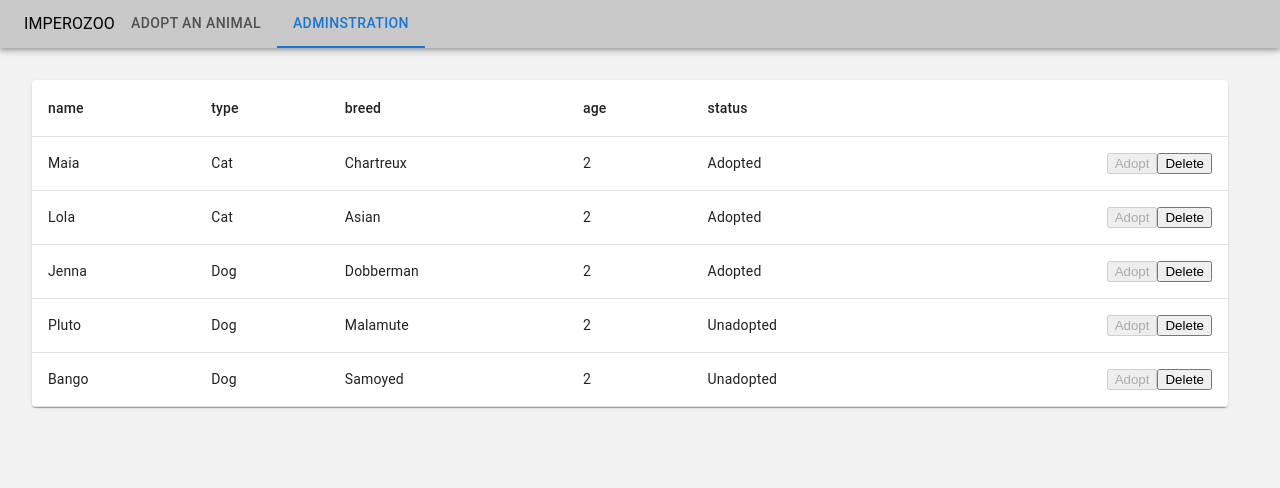
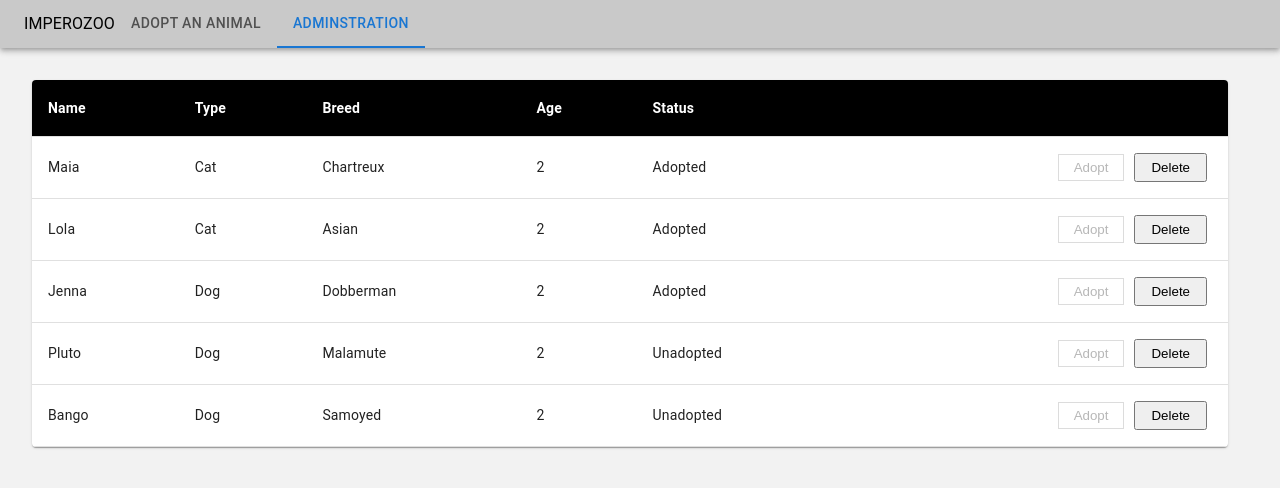
Before and after one commit to MohammadSaad1/Animal-Adoption, a React (Create React App) app: page /adminstration in a window 1280 px wide. Shown: the top 488 px of the page. Built offline with nearby package versions, Linux system fonts and the light colour scheme; data requests are answered from the project's data file.

Commit message:
Styled animal table

```diff
--- /dev/null
+++ b/src/components/animal-tabel/AnimalTabel.scss
@@ -0,0 +1,22 @@
+.table-container {
+    &__table {
+        &-head {
+            background: black;
+        }
+
+        &-cell {
+            color: white !important;
+            font-weight: 600 !important;
+        }
+
+        &-button {
+            padding: 5px 15px;
+            margin: 0px 5px;
+        }
+
+        &-button:disabled {
+            background: none;
+            border: 1px solid gainsboro ;
+        }
+    }
+}
--- a/src/components/animal-tabel/AnimalTabel.tsx
+++ b/src/components/animal-tabel/AnimalTabel.tsx
@@ -2,6 +2,7 @@ import { Paper, Table, TableBody, TableCell, TableContainer, TableHead, TableRow
 import * as React from 'react';
 import { Animal, Status } from '../../api/entities/Animal';
 import { deleteAnimal, partialUpdateAnimal } from '../../api/services/AnimalService';
+import './AnimalTabel.scss'
 
 interface AnimalTabelProps {
     animals: Animal[]
@@ -11,7 +12,7 @@ interface AnimalTabelState {
 
 }
 
-const cells = ['name', 'type', 'breed', 'age', 'status']
+const cells = ['Name', 'Type', 'Breed', 'Age', 'Status']
 
 const handleAdoption = (id: number) => () => {
     partialUpdateAnimal(id, { status: 'Adopted' })
@@ -24,11 +25,14 @@ const handleDeletion = (id: number) => () => {
 const getButtonCell = (animal: Animal) => (
     <TableCell align='right'>
         <button
+        className='table-container__table-button'
             onClick={handleAdoption(animal.id)}
             disabled={animal.status !== 'Booked'}>
             Adopt
         </button>
-        <button onClick={handleDeletion(animal.id)}>
+        <button
+                className='table-container__table-button'
+                onClick={handleDeletion(animal.id)}>
             Delete
         </button>
     </TableCell>
@@ -37,7 +41,7 @@ const getButtonCell = (animal: Animal) => (
 const getBodyCells = (animal: Animal) => {
     const bodyCells = cells.map(cell => (
         <TableCell align='left'>
-            {animal[cell as keyof typeof animal]}
+            {animal[cell.toLocaleLowerCase() as keyof typeof animal]}
         </TableCell>
     ))
 
@@ -54,7 +58,7 @@ class AnimalTabel extends React.Component<AnimalTabelProps, AnimalTabelState> {
     }
     render() {
         const getHeadCells = () => (
-            cells.map(cell => <TableCell align='left'>{cell}</TableCell>)
+            cells.map(cell => <TableCell className='table-container__table-cell' align='left'>{cell}</TableCell>)
         )
 
         const getBodyRows = () => (
@@ -64,7 +68,7 @@ class AnimalTabel extends React.Component<AnimalTabelProps, AnimalTabelState> {
         return (
             <TableContainer className='table-container' component={Paper}>
                 <Table>
-                    <TableHead>
+                    <TableHead className='table-container__table-head' >
                         <TableRow>
                             {getHeadCells()}
                             <TableCell align='right' />
```
